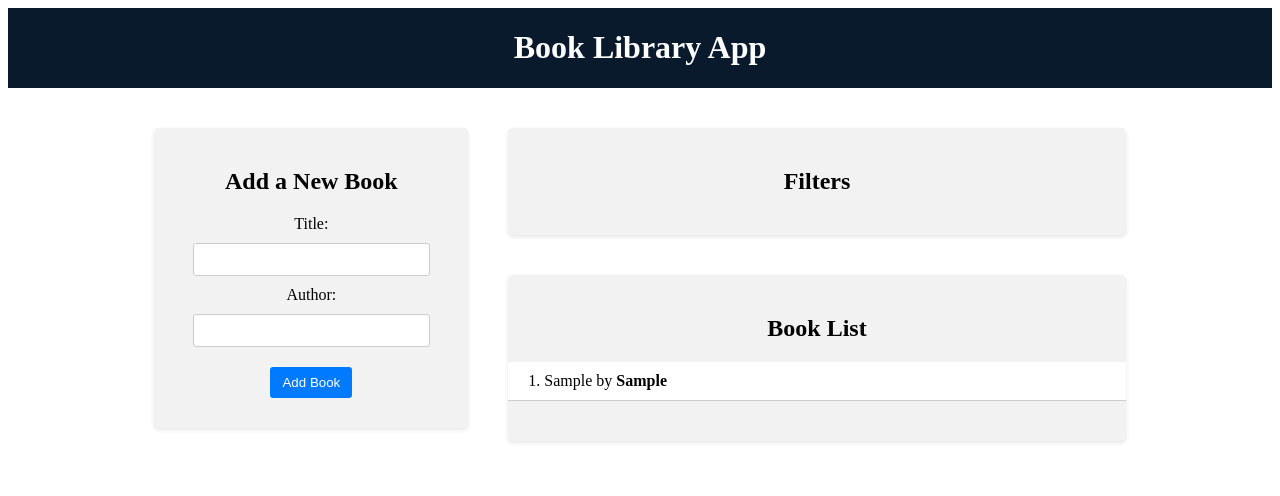
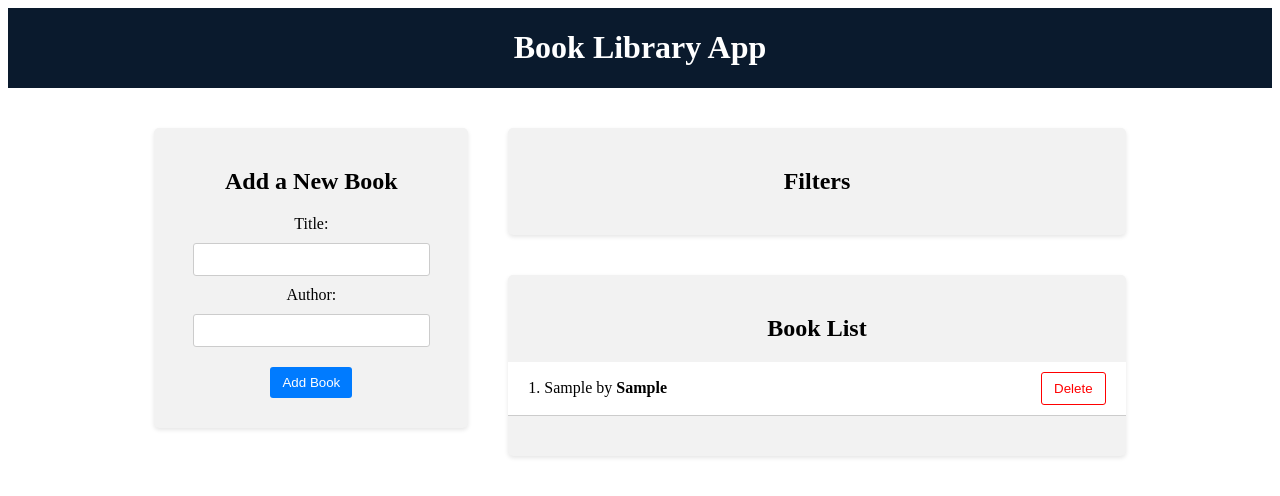
Before and after one commit to LysenkoDenys/book-library-app, a React (Create React App) app in the folder frontend/: page / in a window 1280 px wide. Both pictures are taken after typing "Sample", "Sample" into the empty fields and a click on the button "Add Book". Shown: the top 496 px of the page. Built offline with nearby package versions, Linux system fonts and the light colour scheme.

Commit message:
my code to delete book from list

```diff
--- a/frontend/src/components/BookList/BookList.js
+++ b/frontend/src/components/BookList/BookList.js
@@ -1,8 +1,12 @@
 import { useSelector } from "react-redux";
+import { useDispatch } from "react-redux";
+import { deleteBook } from "../../redux/books/actionCreators";
 import "./BookList.css";
 
 const BookList = () => {
   const books = useSelector((state) => state.books);
+  const dispatch = useDispatch();
+
   return (
     <div className="app-block book-list">
       <h2>Book List</h2>
@@ -16,6 +20,11 @@ const BookList = () => {
                 <div className="book-nfo">
                   {++index}. {book.title} by <strong>{book.author}</strong>
                 </div>
+                <div className="book-actions">
+                  <button onClick={() => dispatch(deleteBook(book.id))}>
+                    Delete
+                  </button>
+                </div>
               </li>
             );
           })}
--- a/frontend/src/redux/books/actionCreators.js
+++ b/frontend/src/redux/books/actionCreators.js
@@ -3,3 +3,7 @@ import * as a from "./actionTypes";
 export const addBook = (newBook) => {
   return { type: a.ADD_BOOK, payload: newBook };
 };
+
+export const deleteBook = (idBook) => {
+  return { type: a.DELETE_BOOK, payload: idBook };
+};
--- a/frontend/src/redux/books/actionTypes.js
+++ b/frontend/src/redux/books/actionTypes.js
@@ -1,3 +1,3 @@
 export const ADD_BOOK = "ADD_BOOK";
-// DELETE_BOOK;
+export const DELETE_BOOK = "DELETE_BOOK";
 // TOGGLE_FAVORITE;
--- a/frontend/src/redux/books/reducer.js
+++ b/frontend/src/redux/books/reducer.js
@@ -6,6 +6,8 @@ const booksReducer = (state = initialState, action) => {
   switch (action.type) {
     case a.ADD_BOOK:
       return [...state, action.payload];
+    case a.DELETE_BOOK:
+      return [...state].filter((item) => item.id !== action.payload);
     default:
       return state;
   }
```
